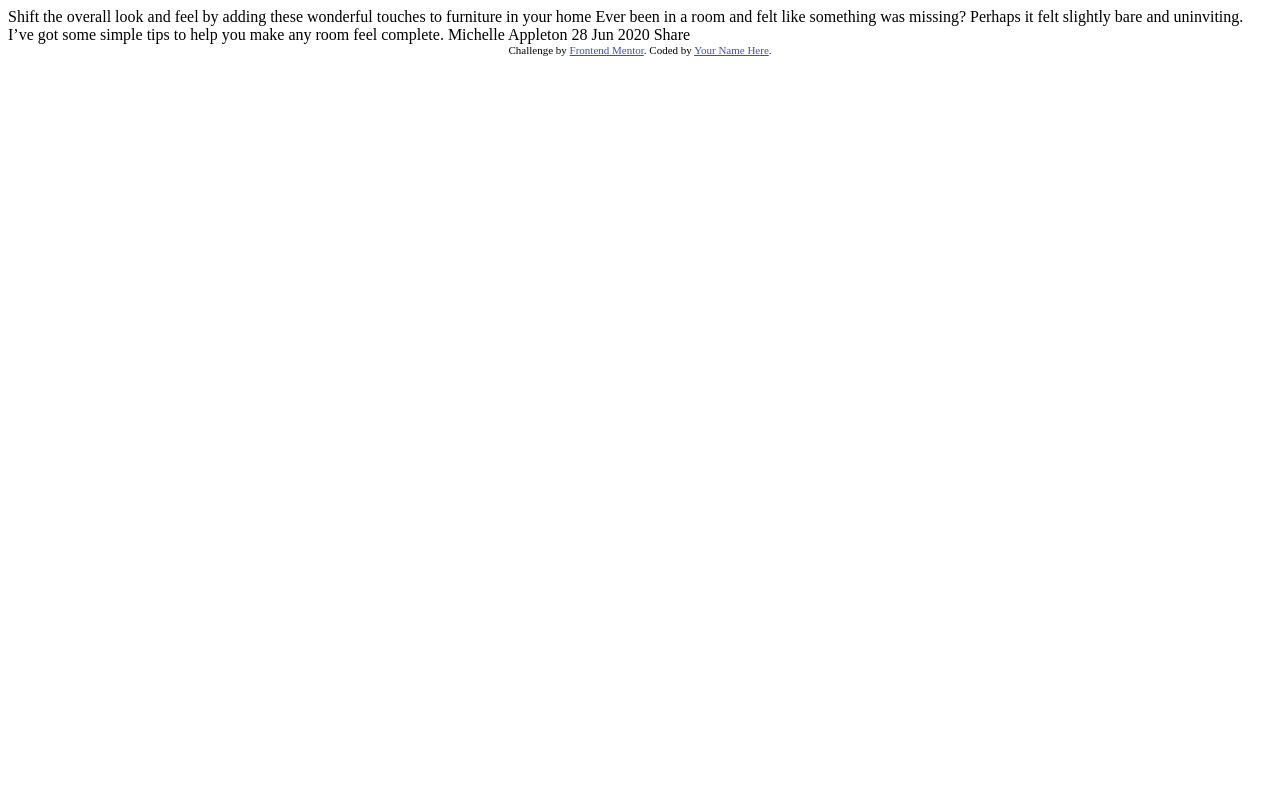
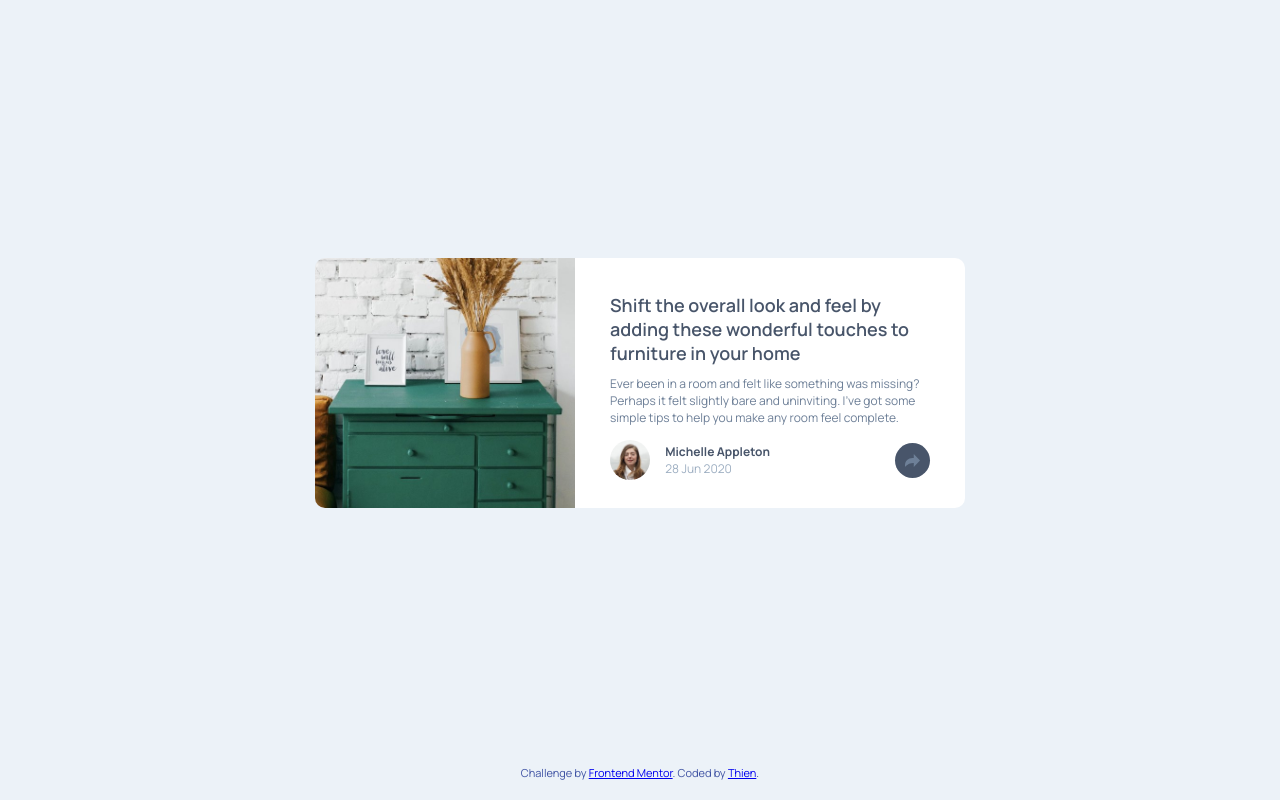
Before and after one commit to anthien30/article-preview, a plain HTML site: page index.html in a window 1280 px wide. Drawn offline with Linux system fonts and the light colour scheme.

Commit message:
almost done with computer view

```diff
--- a/index.html
+++ b/index.html
@@ -9,28 +9,42 @@
   <title>Frontend Mentor | Article preview component</title>
 
   <!-- Feel free to remove these styles or customise in your own stylesheet 👍 -->
-  <style>
-    .attribution { font-size: 11px; text-align: center; }
-    .attribution a { color: hsl(228, 45%, 44%); }
-  </style>
+
+  <link href="https://fonts.googleapis.com/css2?family=Manrope:wght@200;300;400;500;600;700;800&display=swap" rel="stylesheet">
+  <link rel="stylesheet" href="style.css">
+
 </head>
 <body>
 
-  Shift the overall look and feel by adding these wonderful
-  touches to furniture in your home
+  <main>
+    <div class="main-content">
+      <div class="image-container"></div>
+      <div class="content">
+        <p class="heading">Shift the overall look and feel by adding these wonderful touches to furniture in your home</p>
+        <p class="intro">Ever been in a room and felt like something was missing? Perhaps it felt slightly bare and uninviting. I’ve got some simple tips to help you make any room feel complete.</p>
+        <div class="bottom">
+          <div class="person">
+            <div class="avatar"></div>
+          <div class="info">
+            <p>
+              Michelle Appleton
+            </p>
+            <p>
+              28 Jun 2020
+            </p>
+          </div>
+          </div>
+          <div class="share">
+            <img src="images/icon-share.svg" alt="share">
+          </div>
+        </div>
+      </div>
+    </div>
+    <div class="attribution">
+      Challenge by <a href="https://www.frontendmentor.io?ref=challenge" target="_blank">Frontend Mentor</a>.
+      Coded by <a href="#">Thien</a>.
+    </div>
+  </main>
 
-  Ever been in a room and felt like something was missing? Perhaps
-  it felt slightly bare and uninviting. I’ve got some simple tips
-  to help you make any room feel complete.
-
-  Michelle Appleton
-  28 Jun 2020
-
-  Share
-
-  <div class="attribution">
-    Challenge by <a href="https://www.frontendmentor.io?ref=challenge" target="_blank">Frontend Mentor</a>.
-    Coded by <a href="#">Your Name Here</a>.
-  </div>
 </body>
 </html>
--- /dev/null
+++ b/style.css
@@ -0,0 +1,125 @@
+* {
+    box-sizing: border-box;
+    margin: 0;
+    padding: 0;
+}
+
+body {
+    width: 100vw;
+    height: 100vh;
+    font-size: 13px;
+    background-color: #ecf2f8;
+    font-family: 'Manrope', sans-serif;
+}
+
+main {
+    height: 100%;
+    display: flex;
+    flex-direction: column;
+    align-items: center;
+}
+
+.main-content {
+    height: 100%;
+    width: 650px;
+    display: flex;
+    flex-direction: row;
+    justify-content: center;
+    align-items: center;
+}
+
+.image-container {
+    width: 40%;
+    height: 250px;
+    background-image: url(images/drawers.jpg);
+    background-position: center;
+    background-size: cover;
+    border-radius: 10px 0 0 10px;
+}
+
+.content {
+    max-width: 60%;
+    height: 250px;
+    background-color: #ffffff;
+    border-radius: 0 10px 10px 0;
+    padding: 35px;
+}
+
+.content .heading {
+    font-size: 18px;
+    font-family: inherit;
+    font-weight: 600;
+    color: #48556a;
+    height: 40%;
+}
+
+.content .intro {
+    color: #6d7f97;
+    font-size: 12px;
+    height: 30%;
+    margin-top: 10px;
+}
+
+.bottom {
+    height: 35%;
+    width: 100%;
+    display: flex;
+    flex-direction: row;
+    align-items: center;
+    justify-content: space-between;
+}
+
+.person {
+    height: 100%;
+    width: 50%;
+    display: flex;
+    flex-direction: row;
+    justify-content: space-between;
+    align-items: center;
+}
+
+.avatar {
+    background-image: url(images/avatar-michelle.jpg);
+    width: 40px;
+    height: 40px;
+    background-size: cover;
+    border-radius: 50%;
+}
+
+.info {
+    display: flex;
+    flex-direction: column;
+    justify-content: center;
+    font-size: 12px;
+    color: #9eafc2;
+}
+
+.info p:nth-child(1) {
+    font-weight: bold;
+    color: #48556a;
+}
+
+.share {
+    width: 35px;
+    height: 35px;
+    background: #48556a;
+    border-radius: 50%;
+    justify-self: end;
+    display: flex;
+    justify-content: center;
+    align-items: center;
+}
+
+
+
+
+
+
+
+
+.attribution {
+    margin-bottom: 20px;
+    font-size: 11px;
+    text-align: center;
+    color: #3e52a3;
+}
```
